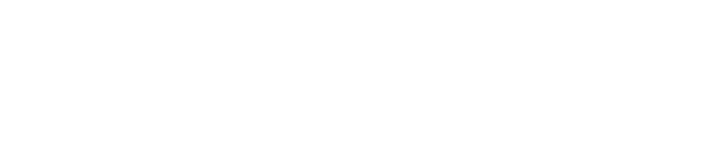
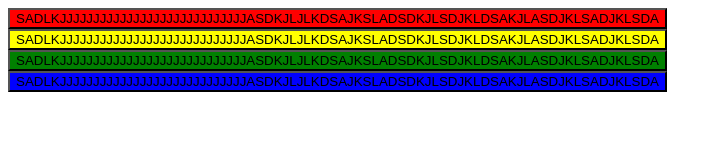
Before and after one commit to JPCassimiro/AtividadeJogo, a plain HTML site: page index.html in a window 1280 px wide. Shown: the whole page, without its empty margins (0-722 px from the left). Drawn offline with Linux system fonts and the light colour scheme.

Commit message:
Update index.html

```diff
--- a/index.html
+++ b/index.html
@@ -6,6 +6,23 @@
     <title>Document</title>
 </head>
 <body>
+    <main>
+        <button style="background-color: red">
+            SADLKJJJJJJJJJJJJJJJJJJJJJJJJJJJJASDKJLJLKDSAJKSLADSDKJLSDJKLDSAKJLASDJKLSADJKLSDA
+        </button>
+        <button  style="background-color: yellow">
+            SADLKJJJJJJJJJJJJJJJJJJJJJJJJJJJJASDKJLJLKDSAJKSLADSDKJLSDJKLDSAKJLASDJKLSADJKLSDA
 
+        </button>
+        <button style="background-color: green">
+            SADLKJJJJJJJJJJJJJJJJJJJJJJJJJJJJASDKJLJLKDSAJKSLADSDKJLSDJKLDSAKJLASDJKLSADJKLSDA
+
+        </button>
+        <button style="background-color: blue">
+            SADLKJJJJJJJJJJJJJJJJJJJJJJJJJJJJASDKJLJLKDSAJKSLADSDKJLSDJKLDSAKJLASDJKLSADJKLSDA
+
+        </button>
+
+    </main>
 </body>
 </html>
```
